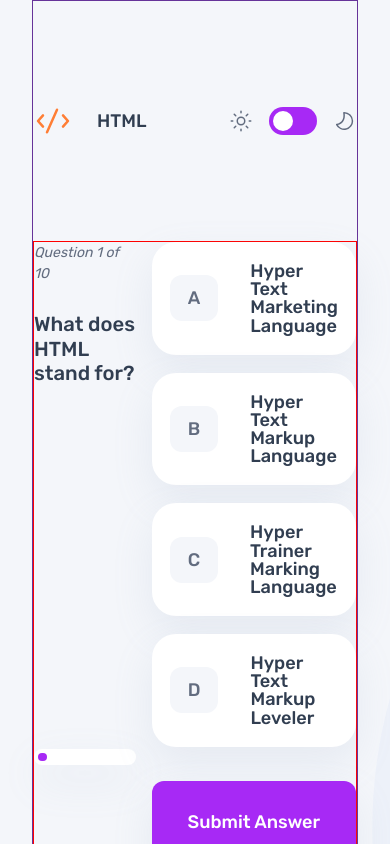
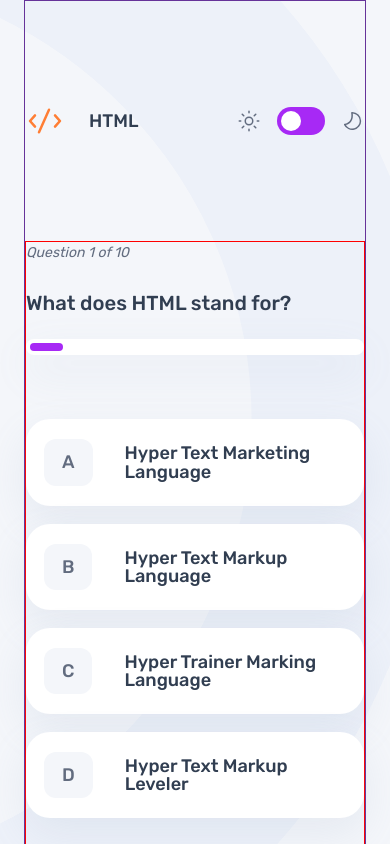
Before and after one commit to Sasa-Tausan/quiz-app, a React (Vite) app: page / in a window 390 px wide. Both pictures are taken after a click on the item "HTML". Shown: the top 844 px of the page. Built offline with nearby package versions, Linux system fonts and the light colour scheme.

Commit message:
started to work on media queries

```diff
--- a/src/index.css
+++ b/src/index.css
@@ -488,18 +488,45 @@ input:checked + .slider:before {
   grid-column: 2 / 3;
   align-self: flex-start;
 }
-/*
 
+@media screen and (max-width: 900px) {
+  .page-wrapper {
+    width: calc(100% - 8rem);
+  }
+  .bg-pattern-light {
+    background-image: url("./assets/images/pattern-background-tablet-light.svg");
+  }
 
+  .bg-pattern-dark {
+    background-image: url("./assets/images/pattern-background-tablet-dark.svg");
+  }
+  .page-container {
+    grid-template-columns: 1fr;
 
+    gap: 4rem;
+  }
 
+  .question-section {
+    max-width: 100%;
 
+    gap: 1.5rem;
+  }
 
+  .btn-error-container {
+    grid-column: 1 / 1;
+  }
+}
 
+@media screen and (max-width: 650px) {
+  .page-wrapper {
+    width: calc(100% - 3rem);
+  }
 
+  .bg-pattern-light {
+    background-image: url("./assets/images/pattern-background-mobile-light.svg");
+  }
 
-
-
-
-
-*/
+  .bg-pattern-dark {
+    background-image: url("./assets/images/pattern-background-mobile-dark.svg");
+  }
+}
```
